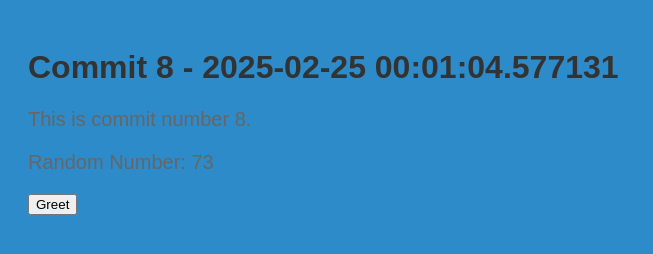
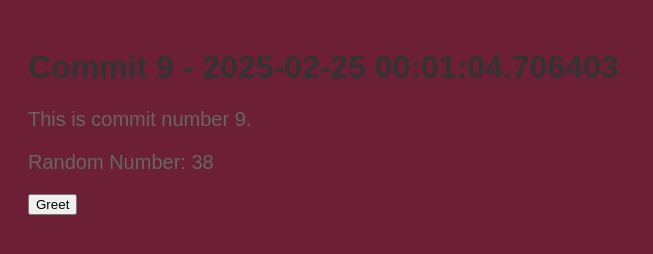
Before and after one commit to polishflits/autogen-repo-20250225000100, a plain HTML site: page index.html in a window 1280 px wide. Shown: the whole page, without its empty margins (0-653 px from the left). Drawn offline with Linux system fonts and the light colour scheme.

Commit message:
📝 Auto commit 9 with HTML, CSS, and JS

```diff
--- a/index.html
+++ b/index.html
@@ -2,13 +2,13 @@
     <!DOCTYPE html>
     <html>
     <head>
-        <title>Commit 8 - 2025-02-25 00:01:04.577131</title>
+        <title>Commit 9 - 2025-02-25 00:01:04.706403</title>
         <link rel="stylesheet" href="style.css">
     </head>
     <body>
-        <h1>Commit 8 - 2025-02-25 00:01:04.577131</h1>
-        <p>This is commit number 8.</p>
-        <p>Random Number: 73</p>
+        <h1>Commit 9 - 2025-02-25 00:01:04.706403</h1>
+        <p>This is commit number 9.</p>
+        <p>Random Number: 38</p>
         <button onclick="greet()">Greet</button>
         <script src="script.js"></script>
     </body>
--- a/script.js
+++ b/script.js
@@ -2,4 +2,4 @@
     function greet() {
         alert('Hello from commit ' + commitNumber + '!');
     }
-    var commitNumber = 8;
+    var commitNumber = 9;
--- a/style.css
+++ b/style.css
@@ -1,7 +1,7 @@
 
     body {
         font-family: Arial, sans-serif;
-        background-color: #2d8bc9;
+        background-color: #6d1f38;
         padding: 20px;
     }
     h1 {
```
